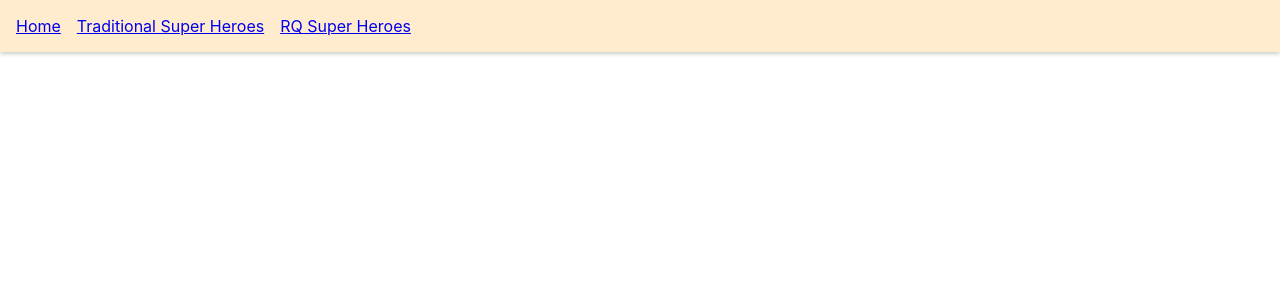
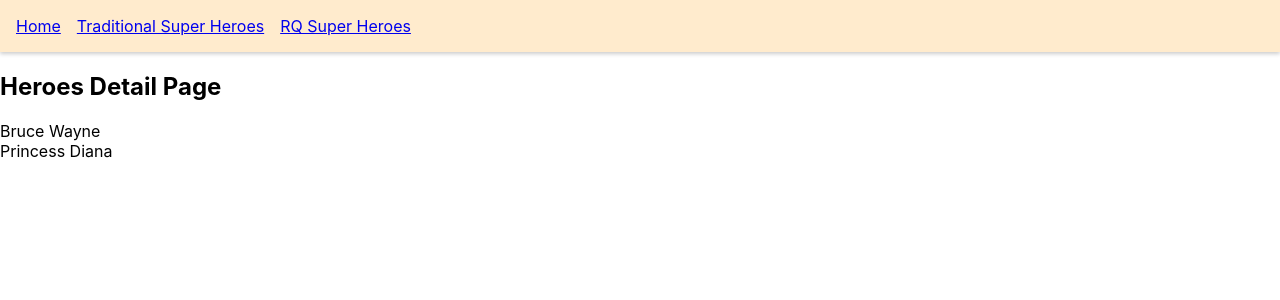
Before and after one commit to zxc1518343069/react-query-exercise, a React (Create React App) app: page /superheroe/1 in a window 1280 px wide. Shown: the top 300 px of the page. Built offline with nearby package versions, Linux system fonts and the light colour scheme; data requests are answered from the project's data file.

Commit message:
feat: 并行请求

```diff
--- a/src/App.js
+++ b/src/App.js
@@ -5,6 +5,8 @@ import { RQSuperHeroesPage } from "./components/RQSuperHeroes.page";
 import { SuperHeroesPage } from "./components/SuperHeroes.page";
 import { QueryClient, QueryClientProvider } from "@tanstack/react-query";
 import { ReactQueryDevtools } from "@tanstack/react-query-devtools";
+import QueryById from "./components/Query";
+import QueriesById from "./components/Querys";
 
 const client = new QueryClient();
 function App() {
@@ -27,6 +29,11 @@ function App() {
           </nav>
           <Routes>
             <Route path="/super-heroes" element={<SuperHeroesPage />} />
+            <Route path="/superheroe/:id" element={<QueryById />} />
+            <Route
+              path="/superheroes"
+              element={<QueriesById heroIds={[1, 3]} />}
+            />
             <Route path="/rq-super-heroes" element={<RQSuperHeroesPage />} />
             <Route path="/" element={<HomePage />} />
           </Routes>
--- /dev/null
+++ b/src/components/Query.js
@@ -0,0 +1,39 @@
+import { useQuery } from "@tanstack/react-query";
+import axios from "axios";
+
+const getSuper = (id) => {
+  return axios.get(`http://localhost:4000/superheroes/${id}`);
+};
+
+const QueryById = () => {
+  const { isLoading: isLoading1, data: data1 } = useQuery(
+    ["super", 1],
+    () => getSuper(1),
+    {
+      select: (res) => res.data,
+      initialData: {},
+    }
+  );
+  const { isLoading: isLoading2, data: data2 } = useQuery(
+    ["super", 3],
+    () => getSuper(3),
+    {
+      select: (res) => res.data,
+      initialData: {},
+    }
+  );
+
+  if (isLoading1 || isLoading2) {
+    return <h2>Loading...</h2>;
+  }
+
+  return (
+    <>
+      <h2>Heroes Detail Page</h2>
+      {data1?.alterEgo}
+      <div>{data2?.alterEgo}</div>
+    </>
+  );
+};
+
+export default QueryById;
--- /dev/null
+++ b/src/components/Querys.js
@@ -0,0 +1,26 @@
+import { useQueries } from "@tanstack/react-query";
+import axios from "axios";
+
+const getSuper = (id) => {
+  return axios.get(`http://localhost:4000/superheroes/${id}`);
+};
+
+const QueriesById = ({ heroIds = [] }) => {
+  const result = useQueries({
+    queries: heroIds.map((id) => ({
+      queryKey: ["heros", id],
+      queryFn: () => getSuper(id),
+    })),
+  });
+
+  return (
+    <>
+      <h2>Heroes Detail Page</h2>
+      {result?.map((res, index) => (
+        <h1 key={index}>{res.data?.data.name}</h1>
+      ))}
+    </>
+  );
+};
+
+export default QueriesById;
```
